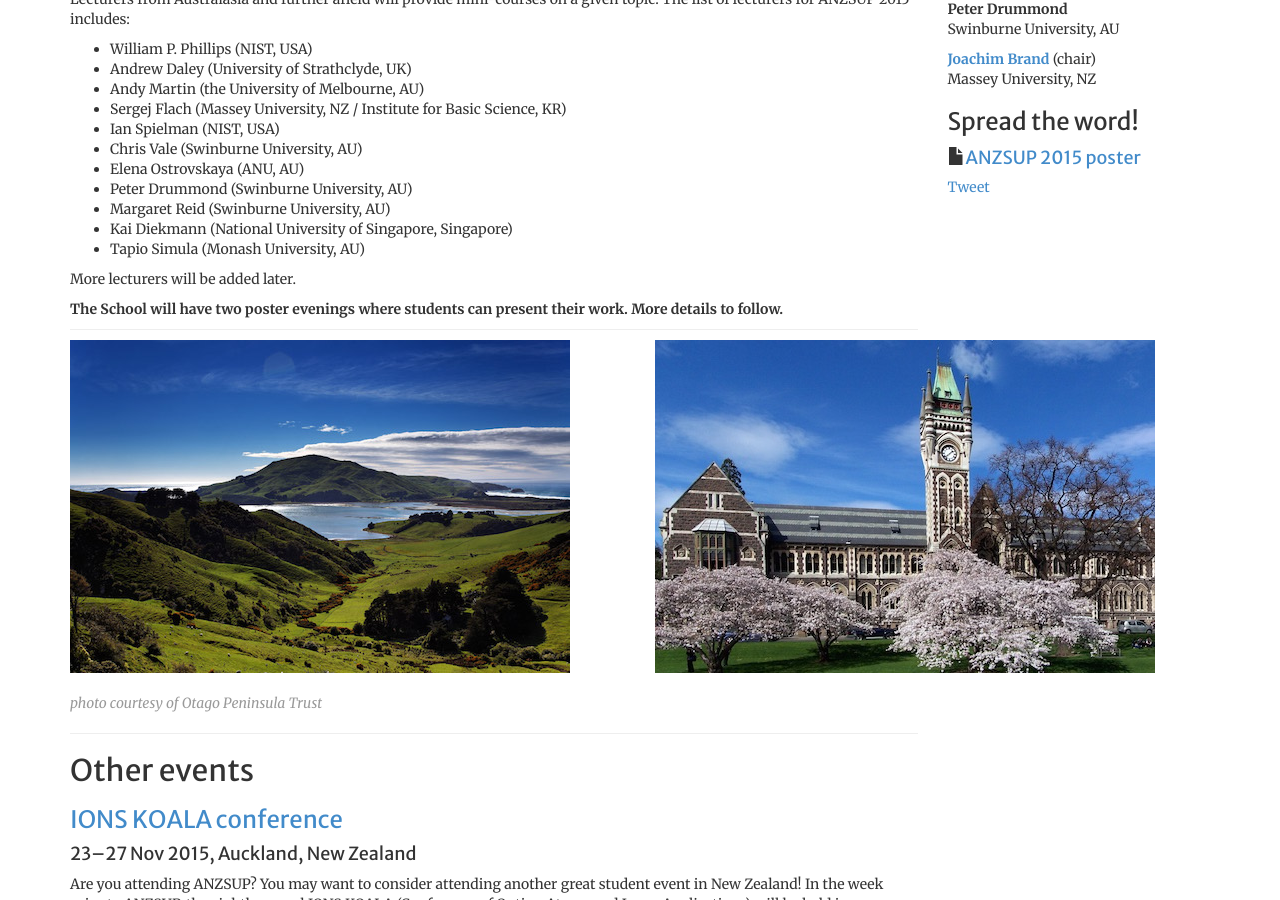
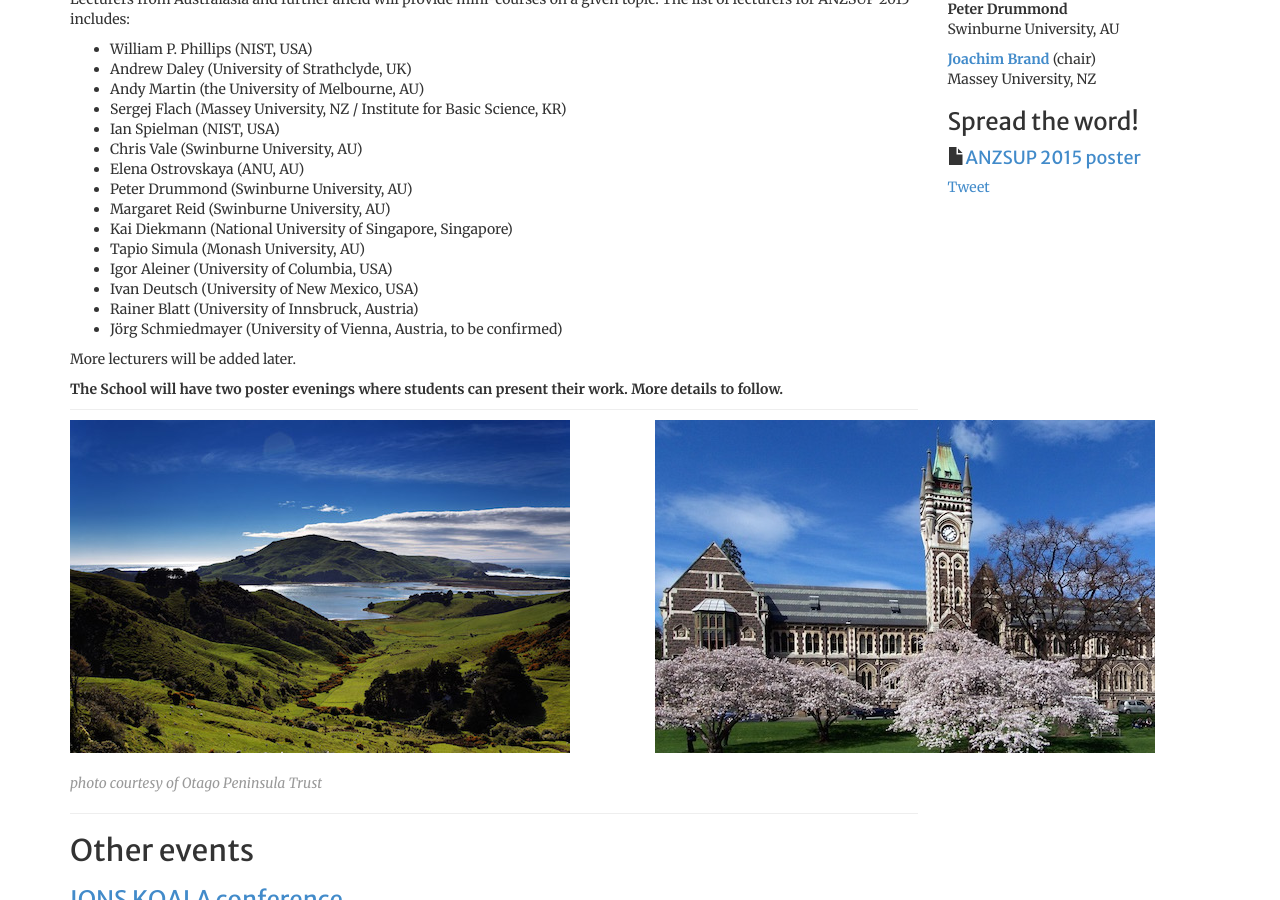
Before and after one commit to anzsup/anzsup.github.io, a Jekyll site: the page built from index.html, in a window 1280 px wide and 900 px high, scrolled down 574 px. Built offline with Jekyll 4.4.1, drawn with Linux system fonts in a browser that asks for light colours; comment, search, counter and statistics services are not loaded.

Commit message:
index: added more lecturers

```diff
--- a/index.html
+++ b/index.html
@@ -69,6 +69,10 @@ group_position: 1
             <li>Margaret Reid (Swinburne University, AU)</li>
             <li>Kai Diekmann (National University of Singapore, Singapore)</li>
             <li>Tapio Simula (Monash University, AU)</li>
+            <li>Igor Aleiner (University of Columbia, USA)</li>
+            <li>Ivan Deutsch (University of New Mexico, USA)</li>
+            <li>Rainer Blatt (University of Innsbruck, Austria)</li>
+            <li>Jörg Schmiedmayer (University of Vienna, Austria, to be confirmed)</li>
         </ul>
         More lecturers will be added later.</p>
 
```
